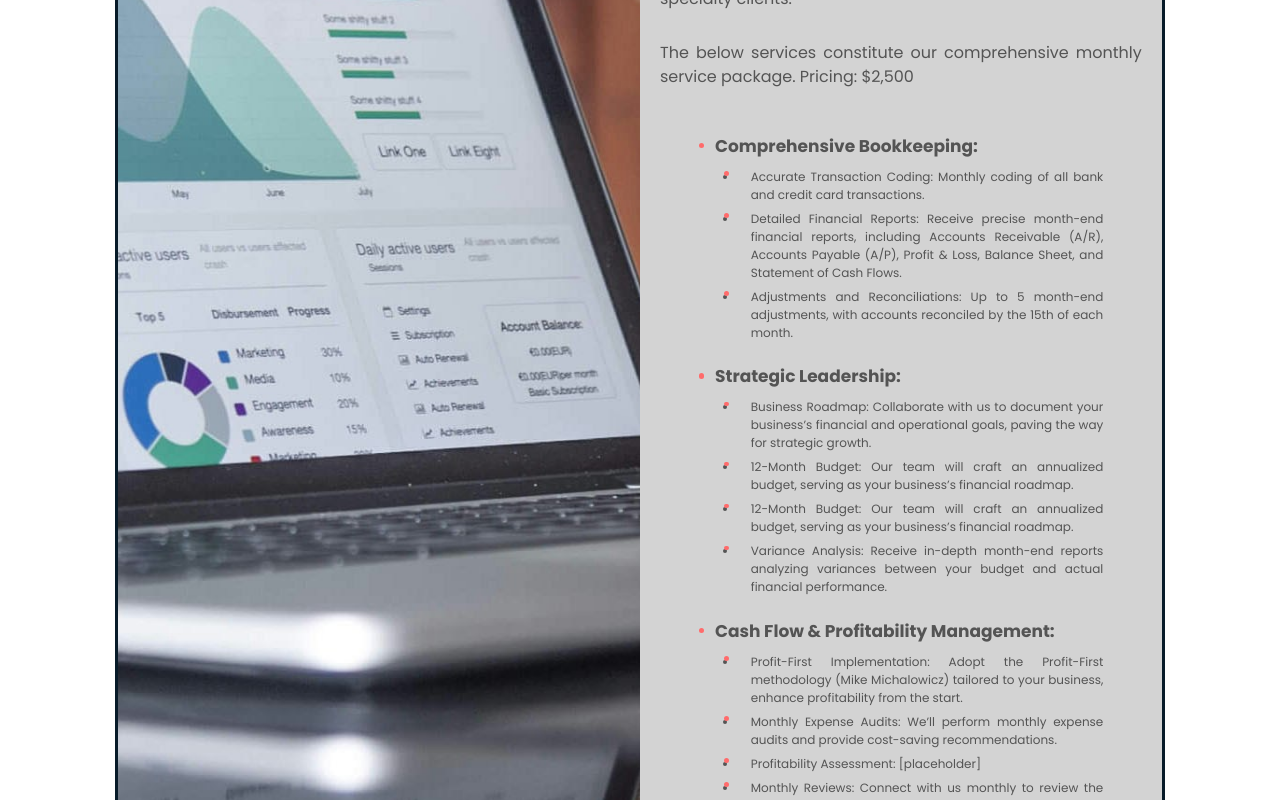
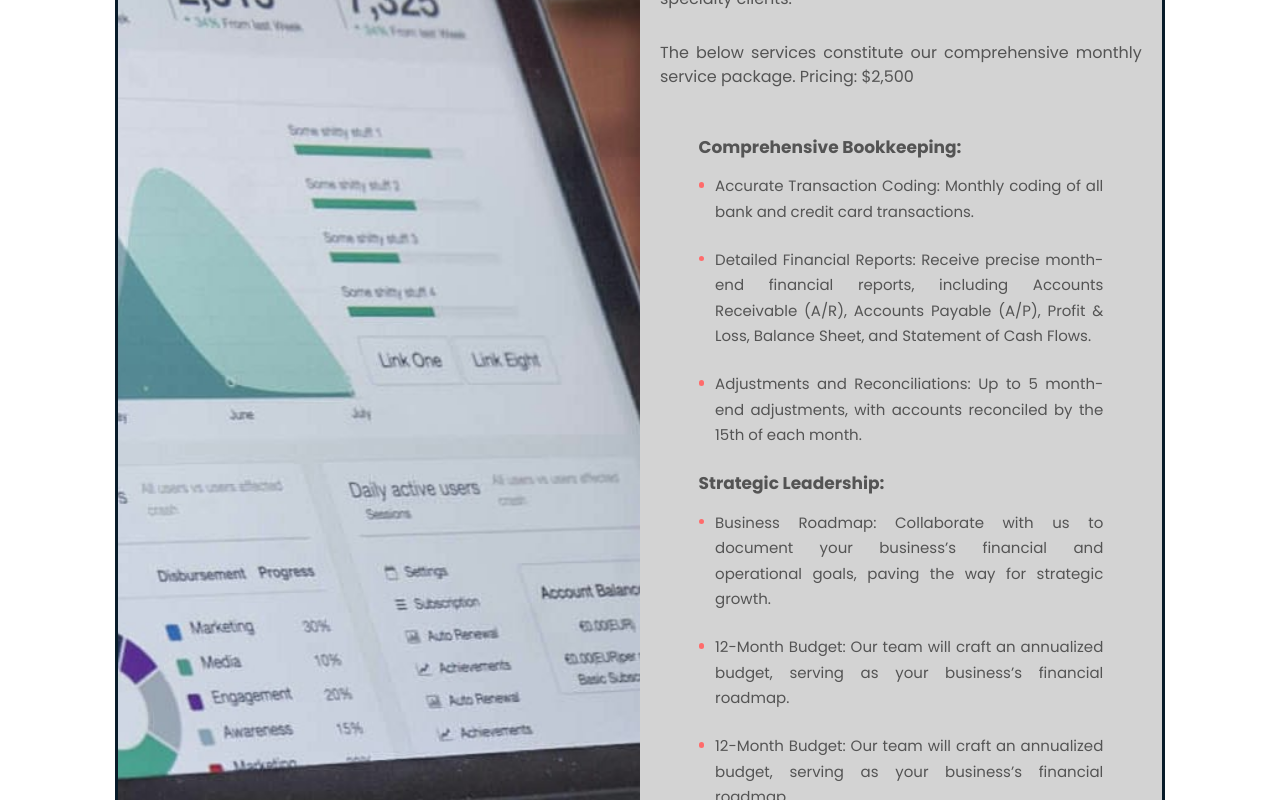
Before and after one commit to kylecburgoyneF9/business_website, a Vue app: page /consulting in a window 1280 px wide. Shown: the part 2640-3440 px from the top of the page. Built offline with nearby package versions, Linux system fonts and the light colour scheme.

Commit message:
ul new style

```diff
--- a/src/assets/main.css
+++ b/src/assets/main.css
@@ -603,52 +603,12 @@ span {
   overflow: hidden;
 }
 
-.styled-list {
+.styled-list, .styled-list-alt {
   list-style: none;
   padding: 1.5rem 8% 0 8%;
 }
 
-.styled-list>li {
-  font-size: 1.5rem;
-  margin-bottom: 1.5em;
-  position: relative;
-  line-height: 1.7em;
-  padding-left: 1.1em;
-}
-
-.styled-list>li>strong {
-  display: block;
-  font-size: 1.7rem;
-  margin-bottom: 0.5em;
-}
-
-.styled-list ul {
-  list-style-type: disc;
-  padding-left: 1.5em;
-  margin-top: 0.5em;
-}
-
-.styled-list ul li {
-  font-size: 1.2rem;
-  margin-bottom: 0.5em;
-  position: relative;
-  line-height: 1.5em;
-  padding-left: 1.1em;
-}
-
-.styled-list ul li::before {
-  position: absolute;
-  content: "";
-  display: inline-block;
-  left: -1.1em;
-  top: 0.3em;
-  width: .35em;
-  height: .35em;
-  background-color: var(--main-color);
-  border-radius: 100%;
-}
-
-.styled-list>li::before {
+.styled-list>li::before, .styled-list-alt>li>ul>li::before {
   position: absolute;
   content: "";
   display: inline-block;
@@ -659,3 +619,26 @@ span {
   background-color: var(--main-color);
   border-radius: 100%;
 }
+
+.styled-list li strong, .styled-list-alt li strong {
+  display: block;
+  font-size: 1.7rem;
+  margin-bottom: 0.5em;
+}
+
+.styled-list li, .styled-list-alt ul li {
+  font-size: 1.5rem;
+  margin-bottom: 1.5em;
+  position: relative;
+  line-height: 1.7em;
+  padding-left: 1.1em;
+}
+
+.styled-list-alt {
+  list-style: none;
+}
+
+.styled-list-alt ul {
+  list-style: none;
+  padding: .5rem 0 0;
+}
--- a/src/assets/services-split-text-image.css
+++ b/src/assets/services-split-text-image.css
@@ -77,7 +77,6 @@
     margin-top: 20px;
 }
 
-
 .border-div {
     border: 3px solid var(--dk-blue);
 }
--- a/src/views/ConsultingView.vue
+++ b/src/views/ConsultingView.vue
@@ -84,7 +84,7 @@
                         accounting processes. That said, we are more than happy to provide ad hoc services to specialty
                         clients.</p>
                     <p>The below services constitute our comprehensive monthly service package. Pricing: $2,500 </p>
-                    <ul class="styled-list">
+                    <ul class="styled-list-alt">
                         <li>
                             <strong>Comprehensive Bookkeeping:</strong>
                             <ul>
```
